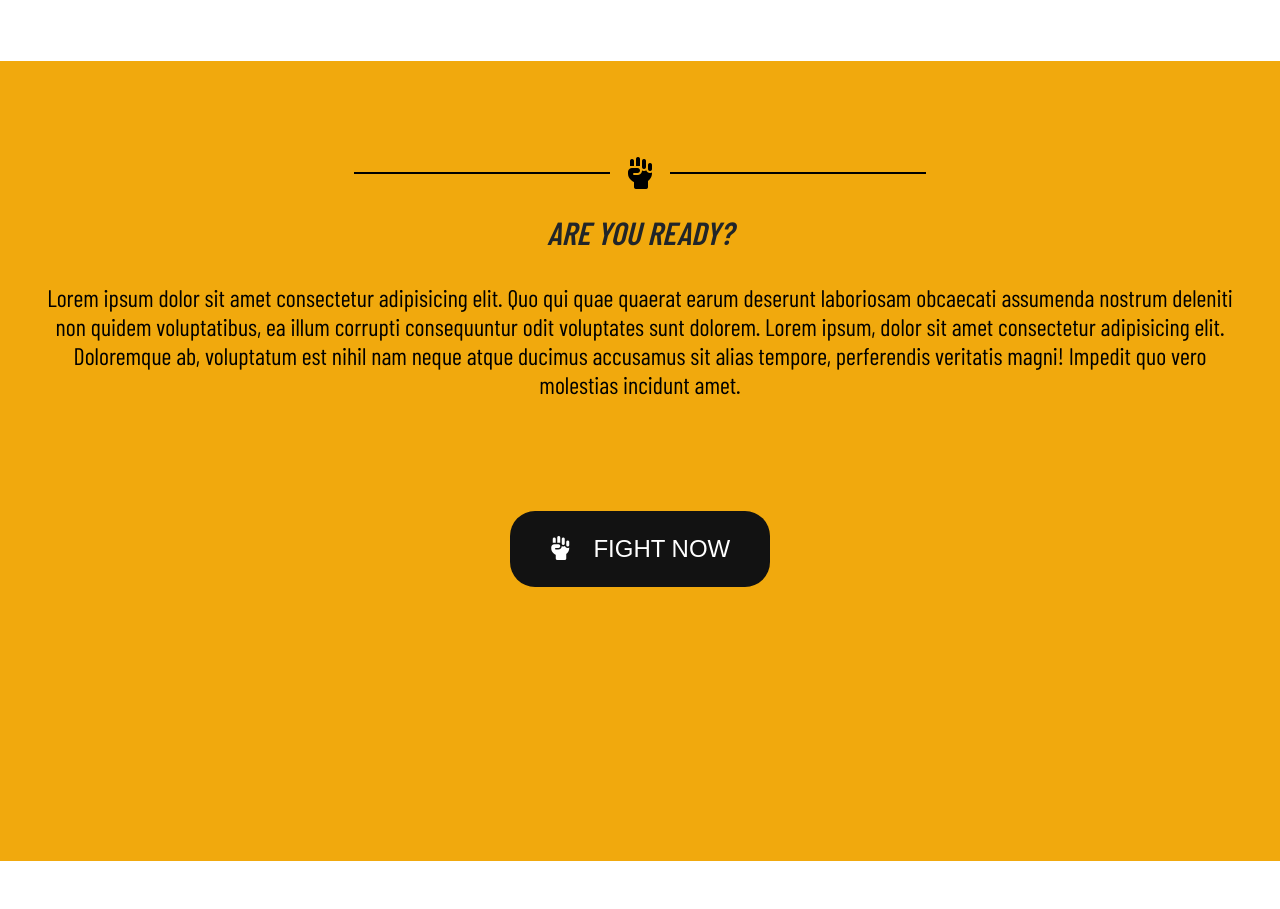
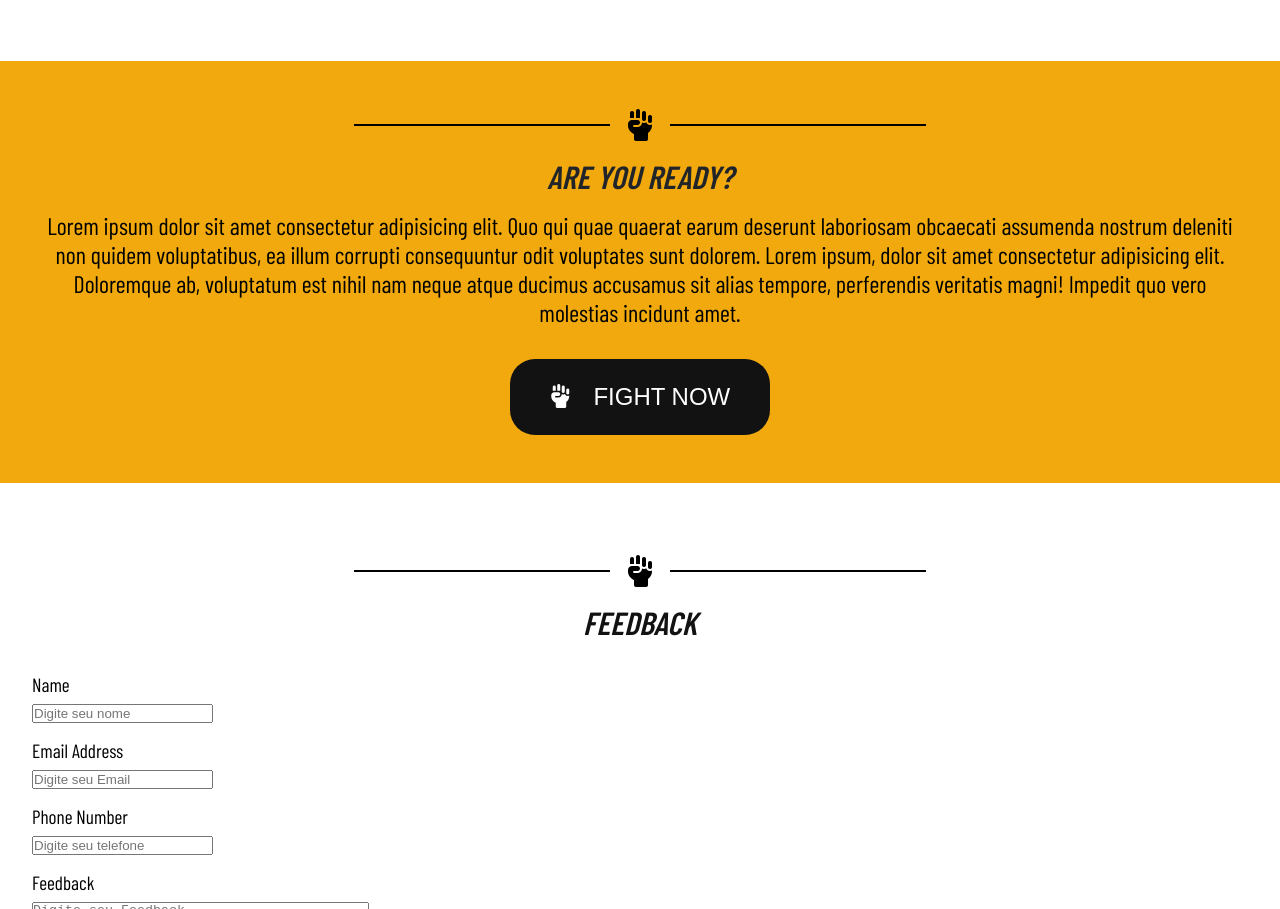
Before and after one commit to Unacon/StreetFighter, a plain HTML site: page index.html in a window 1280 px wide. Shown: the part 1167-2076 px from the top of the page. Drawn offline with nearby package versions, Linux system fonts and the light colour scheme; a web font is replaced by a local one.

Commit message:
layout atualizado

```diff
--- a/css/section-03.css
+++ b/css/section-03.css
@@ -1,6 +1,6 @@
 .section-03{
     width: 100vw;
-    height: 100vh;
+
 
     display: flex;
     /* justify-content: center; */
@@ -19,7 +19,7 @@
     font-size: 1.5rem;
     text-align: center;
     font-weight: 500;
-    padding-bottom: 7rem;
+    padding-bottom: 2rem;
 }
 
 .section-03 > .title{
@@ -27,7 +27,7 @@
     font-weight: 700;
     font-style: italic;
     color: #212529;
-    padding-bottom: 2rem;
+    padding-bottom: 1rem;
 }
 
 .section-03 > button.black{
@@ -49,8 +49,8 @@
 
 .section-03 > .design{
     width: 80vw;
-    padding-bottom: 1.5rem;
-    padding-top: 3rem;
+    padding-bottom: 1rem;
+
     font-size: 2rem;
 
     display: flex;
```
